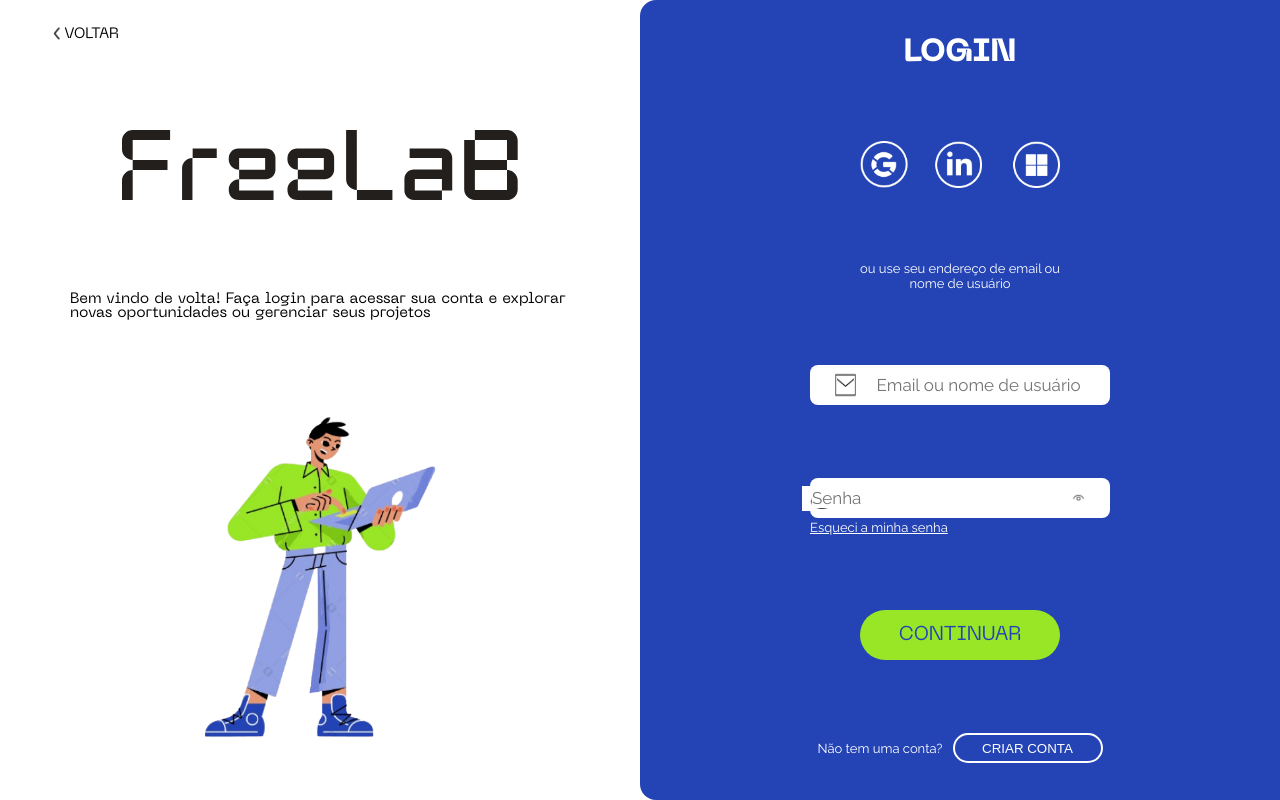
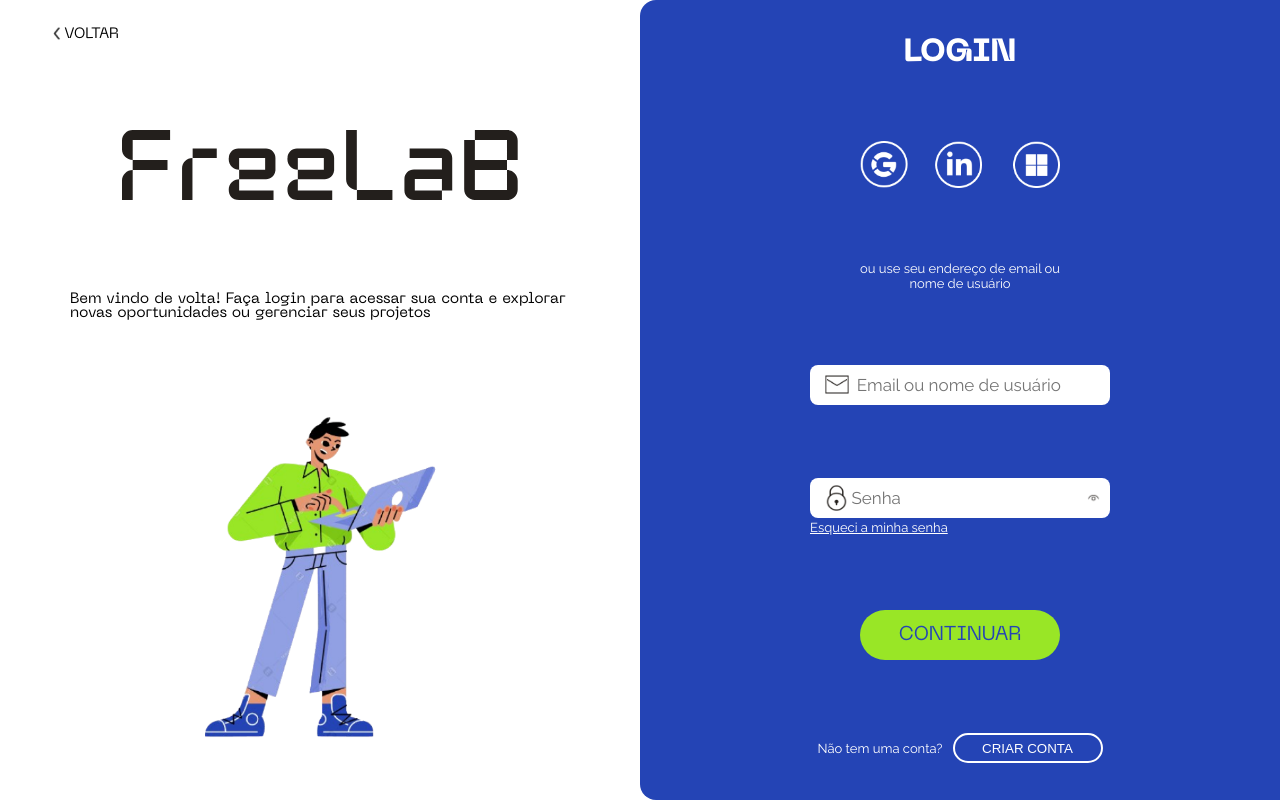
Before and after one commit to DotJsExtended/Frontend, a React (Vite) app: page /login in a window 1280 px wide. Built offline with nearby package versions, Linux system fonts and the light colour scheme.

Commit message:
campos login alterados

```diff
--- /dev/null
+++ b/src/components/PaginaLogin/CampoLogin.jsx
@@ -0,0 +1,11 @@
+import React from "react";
+import "../../styles/paginaLogin.css"
+
+export default function CampoLogin({iconSrc, placeholder, icon2Src}){
+    return(
+        <div className="campoLogin">
+            <img src={iconSrc}></img>
+            <input type="text" placeholder={placeholder} />
+        </div>
+    )
+}
--- /dev/null
+++ b/src/components/PaginaLogin/CampoSenha.jsx
@@ -0,0 +1,17 @@
+import React from "react";
+import "../../styles/paginaLogin.css"
+
+export default function CampoSenha({iconSrc, placeholder, icon2Src}){
+    return(
+        <div className="campoSenha">
+            <img src={iconSrc}></img>
+            <input type="text" placeholder={placeholder} />
+            <div className="icon2">
+                <a href="">
+                    <img src={icon2Src}></img>
+                </a>
+
+            </div>
+        </div>
+    )
+}
--- a/src/pages/PaginaLogin.jsx
+++ b/src/pages/PaginaLogin.jsx
@@ -6,6 +6,8 @@
 import ButtonTxt from "../components/Buttons/ButtonTxt";
 import ImageStandard from "../components/Images/ImageStandard";
 import Logo from "../components/Logo";
+import CampoSenha from "../components/PaginaLogin/CampoSenha";
+import CampoLogin from "../components/PaginaLogin/CampoLogin";
 
 export default function PaginaLogin(){
     return(
@@ -32,10 +34,9 @@
                     <p>ou use seu endereço de email ou</p>
                     <p>nome de usuário</p>
                 </div>
-                <Input className={"campoSenha"} iconSrc={"mail.png"} placeholder={"Email ou nome de usuário"} type= {'text'}
-                />
+                <CampoLogin className={"campoSenha"} iconSrc={"mail.png"} placeholder={"Email ou nome de usuário"} type= {'text'} />
                 <div className="senha">
-                    <Input2Img className={"campoLogin"} iconSrc={"lock.png"} placeholder={"Senha"} icon2Src={"eye.png"}/>
+                    <CampoSenha className={"campoLogin"} iconSrc={"lock.png"} placeholder={"Senha"} icon2Src={"eye.png"}/>
                     <a href="">Esqueci a minha senha</a>
                 </div>
                 <Button
```
